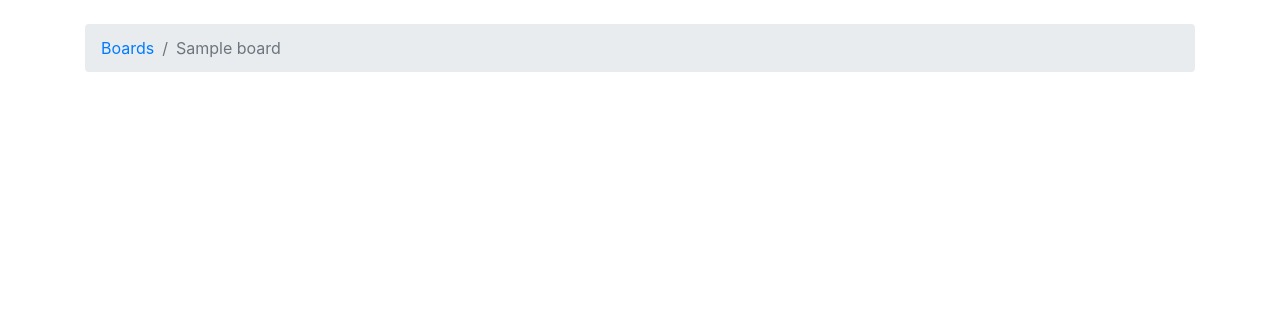
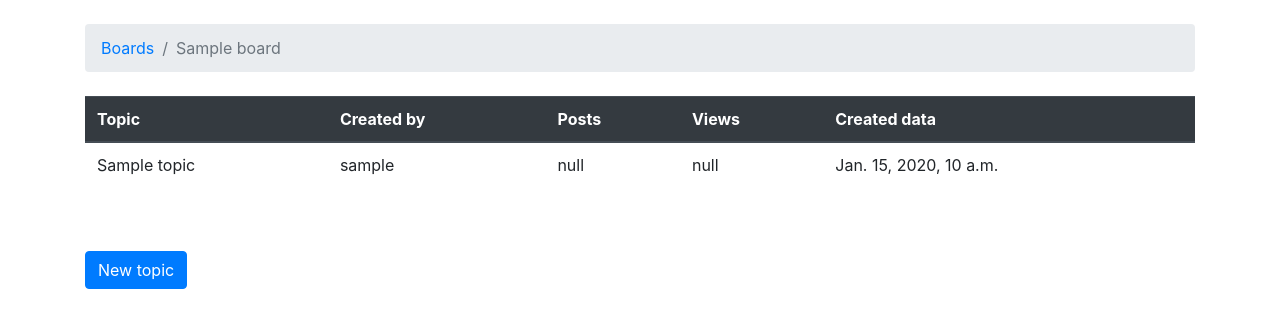
Before and after one commit to werdani/django-board-departments, a Django app: page /boards/1/ in a window 1280 px wide. Shown: the top 328 px of the page. Run offline with Django 3.2, Linux system fonts and the light colour scheme; tables that the repository leaves empty hold one stand-in row (values such as "Sample post").

Commit message:
add a new topic form

```diff
--- a/boards/urls.py
+++ b/boards/urls.py
@@ -4,5 +4,7 @@
 urlpatterns = [
     path('',views.home,name='home'),
     path('about/',views.about,name='about'),
-    path('boards/<int:board_id>/',views.board_topic,name='board_topic'),
+    path('boards/<int:id>/',views.board_topic,name='board_topic'),
+    path('boards/<int:id>/new/',views.new_topic,name='new_topic'),
+
 ]
--- a/boards/views.py
+++ b/boards/views.py
@@ -1,6 +1,8 @@
-from django.shortcuts import render,get_object_or_404
+from django.shortcuts import get_object_or_404, redirect, render
 from django.http import Http404, HttpResponse
-from .models import Board
+from .models import Board,Topic,Post
+from django.contrib.auth.models import User
+
 # Create your views here.
 
 '''
@@ -19,10 +21,34 @@
 
 def about(request):
     pass
-def board_topic(request,board_id):
+def board_topic(request,id):
     #try:
     #    board = Board.objects.get(pk=board_id)
     #except Board.DoesNotExist:
     #    raise Http404
-    board = get_object_or_404(Board,pk=board_id) #this line = 5 line up.
+    board = get_object_or_404(Board,pk=id) #this line = 5 line up.
+
     return render(request,'topic.html',{'board':board})
+
+def new_topic(request,id):
+    board = Board.objects.get(pk=id)
+    if request.method == 'POST':
+        subject = request.POST['subject']
+        message = request.POST['message']
+        print(subject,message)
+        user = User.objects.first()
+        topic = Topic.objects.create(
+            subject = subject,
+            board = board,
+            created_by= user,
+        )
+        post = Post.objects.create(
+            message = message,
+            topic = topic,
+            created_by= user,
+
+        )
+        return redirect('board_topic',id=board.pk)
+
+
+    return render(request,'new_topic.html',{'board':board})
--- a/dicussion_board/settings.py
+++ b/dicussion_board/settings.py
@@ -10,7 +10,8 @@
 https://docs.djangoproject.com/en/3.1/ref/settings/
 """
 
-from pathlib import Path,os
+from pathlib import Path
+import os
 
 # Build paths inside the project like this: BASE_DIR / 'subdir'.
 BASE_DIR = Path(__file__).resolve().parent.parent
--- a/templates/base.html
+++ b/templates/base.html
@@ -1,17 +1,20 @@
 {% load static%}
 <html lang="en">
 <head>
-    <meta charset="UTF-8">
-    <title>{% block title %}{% endblock%}</title>
-    <link rel="stylesheet" href="{%static 'css/bootstrap.min.css'%}">
-
+     <meta charset="UTF-8">
+     <title>{% block title %}{% endblock%}</title>
+     <link rel="stylesheet" href="{%static 'css/bootstrap.min.css'%}">
 </head>
 <body>
 <div class="container">
 <ol class="breadcrumb my-4">
- {% block bread%}{%endblock%}
+    {% block breadcrumb%}
+
+    {% endblock%}
 </ol>
- {% block content %}{%endblock%}
+    {% block content %}
+
+    {% endblock%}
 
 </div>
 
--- a/templates/topic.html
+++ b/templates/topic.html
@@ -1,11 +1,37 @@
-{% extends 'base.html'%}
-{%block title%}{{board.name}}{%endblock%}
+{% extends 'base.html' %}
 
-{% block bread%}
+    {%block title%}{{board.name}}{%endblock%}
+
+{% block breadcrumb%}
     <li class="breadcrumb-item "><a href="{% url 'home'%}">Boards</a></li>
     <li class="breadcrumb-item active">{{board.name}}</li>
-{%endblock%}
+{% endblock%}
 
 {% block content %}
+<table class="table">
+    <thead class="thead-dark">
+        <tr>
+            <th>Topic</th>
+            <th>Created by</th>
+            <th>Posts</th>
+            <th>Views</th>
+            <th>Created data</th>
+        </tr>
+        <tbody>
+            {% for topic in board.topics.all%}
 
-{%endblock%}
+            <tr>
+                <td>{{ topic.subject}}</td>
+                <td>{{ topic.created_by.username}}</td>
+                <td>null</td>
+                <td>null</td>
+                <td>{{ topic.created_dt}}</td>
+            </tr>
+            {% endfor%}
+        </tbody>
+    </thead>
+</table><br><br>
+<a href="{% url 'new_topic' board.id%} " class="btn btn-primary">New topic</a>
+
+
+{% endblock%}
```
Also changed, not shown: templates/home.html (+5 -5 lines), templates/new_topic.html (added, +24 -0 lines).
